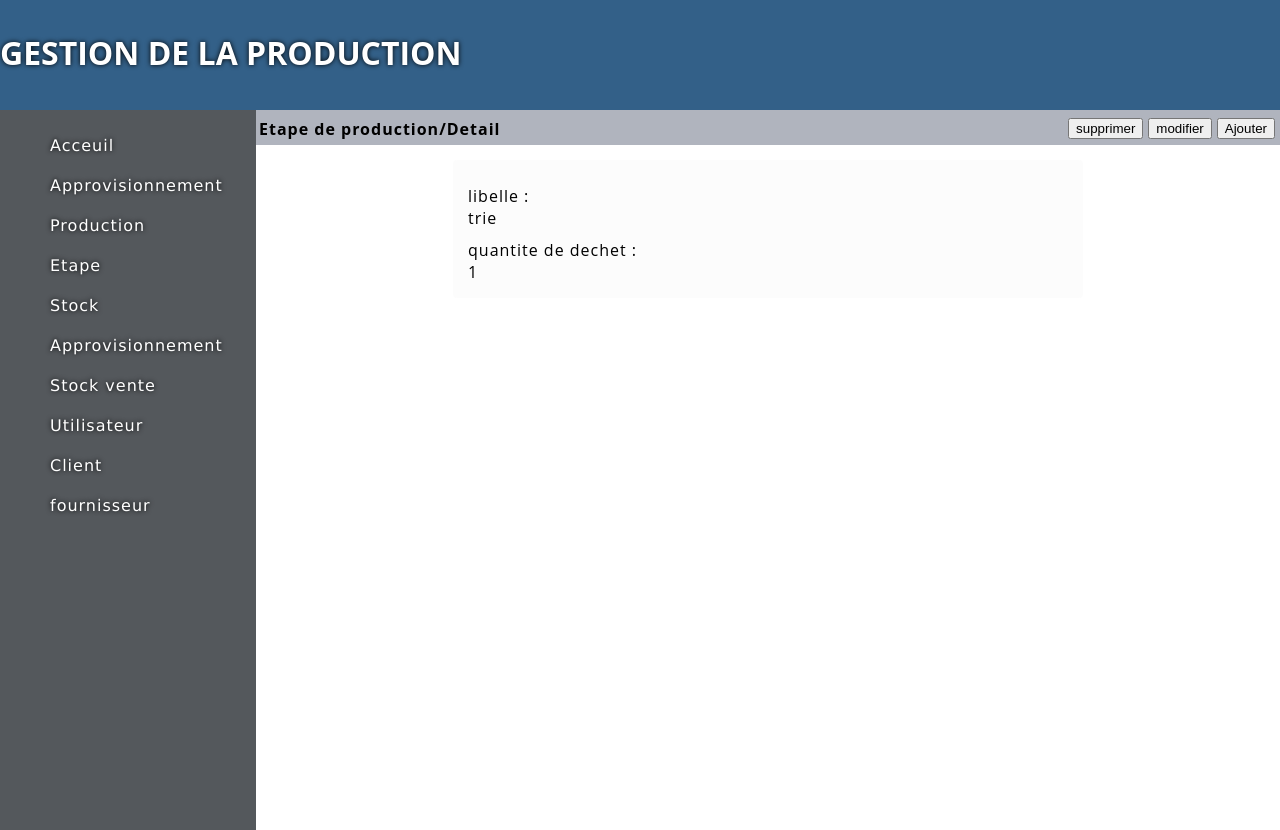
After one commit to pezana/blesscomputer, a Django app: page /detailetape/1 in a window 1280 px wide. The commit adds this page. Run offline with Django 4.2, Linux system fonts and the light colour scheme; data comes from the database, SQL or seed files in the repository; both versions use the stored data as it was after the commit.

Commit message:
ajout de la fenetre detail etape

```diff
--- a/prod/fen_EtapeDeProduction.py
+++ b/prod/fen_EtapeDeProduction.py
@@ -1,7 +1,11 @@
 from django.shortcuts import render
 from prod.models import *
-
+from django.shortcuts import get_object_or_404
 
 def redirectionEtape(request):
      EtapeList = etape.objects.all()
      return render(request,'fen_EtapeDeProduction.html', {'listEtape':EtapeList})
+
+def voirDetail(request, id):
+     voir_ETape = get_object_or_404(etape, id = id)
+     return render(request,'voirEtape.html', {'undetail':voir_ETape})
--- a/prod/templates/fen_EtapeDeProduction.html
+++ b/prod/templates/fen_EtapeDeProduction.html
@@ -22,7 +22,7 @@
 
     .table_responsive {
         position: relative;
-        top: -250px;
+        top: -27%;
         max-width: 1000px;
         border: 0px solid #00bcd4;
         background-color: #efefef33;
@@ -130,7 +130,7 @@
                 <td>{{ elt.prod.codeprod}}</td>
                 <td>
                     <span class="action_btn">
-                <a href="#">Detail</a>
+                <a href="{% url 'undetail' elt.id %}">Detail</a>
               </span>
                 </td>
                 <td>
--- /dev/null
+++ b/prod/templates/voirEtape.html
@@ -0,0 +1,41 @@
+{% extends 'base.html' %}
+{% block titre %}Etape de production/Detail{% endblock titre %}
+{% block barbtn %}
+<input type="button" value="Ajouter">
+<input type="button" value="modifier">
+<input type="button" value="supprimer">
+{% endblock barbtn %}
+
+
+
+{% block contenu %}
+
+    <style>
+        .container {
+            position: relative;
+            top: 50px;
+            max-width: 600px;
+            border: 0px solid #00bcd4;
+            background-color: #efefef33;
+            padding: 15px;
+            overflow: auto;
+            margin: auto;
+            border-radius: 4px;
+        }
+        .container label{
+            margin-top:10px;
+            display:block;
+            margin-right:50px;
+        }
+    </style>
+
+    <div class ="container">
+
+        <form action = "" method = "get">
+            <label for="your_name">libelle :</label>{{ undetail.libelle }}<br/>
+            <label for="your_name"> quantite de dechet :</label>{{ undetail.qtedechet }} <br/>
+        </form>
+
+    </div>
+
+{% endblock contenu %}
--- a/prod/urls.py
+++ b/prod/urls.py
@@ -15,6 +15,6 @@ urlpatterns = [
     path('Fournisseur',fournisseur.redirectionfournisseur,name='fournisseurLien'),
     path('Etape', fen_EtapeDeProduction.redirectionEtape, name='EtapeLien'),
     path('client', client.redirectionclient, name='clientLien'),
-    path('stockVente', fen_stockAVendre.redirectionstockvente, name='stockeventeLien')
-
+    path('stockVente', fen_stockAVendre.redirectionstockvente, name='stockeventeLien'),
+    path('detailetape/<id>', fen_EtapeDeProduction.voirDetail, name='undetail')
 ]
```
Also changed, not shown: db.sqlite3.
